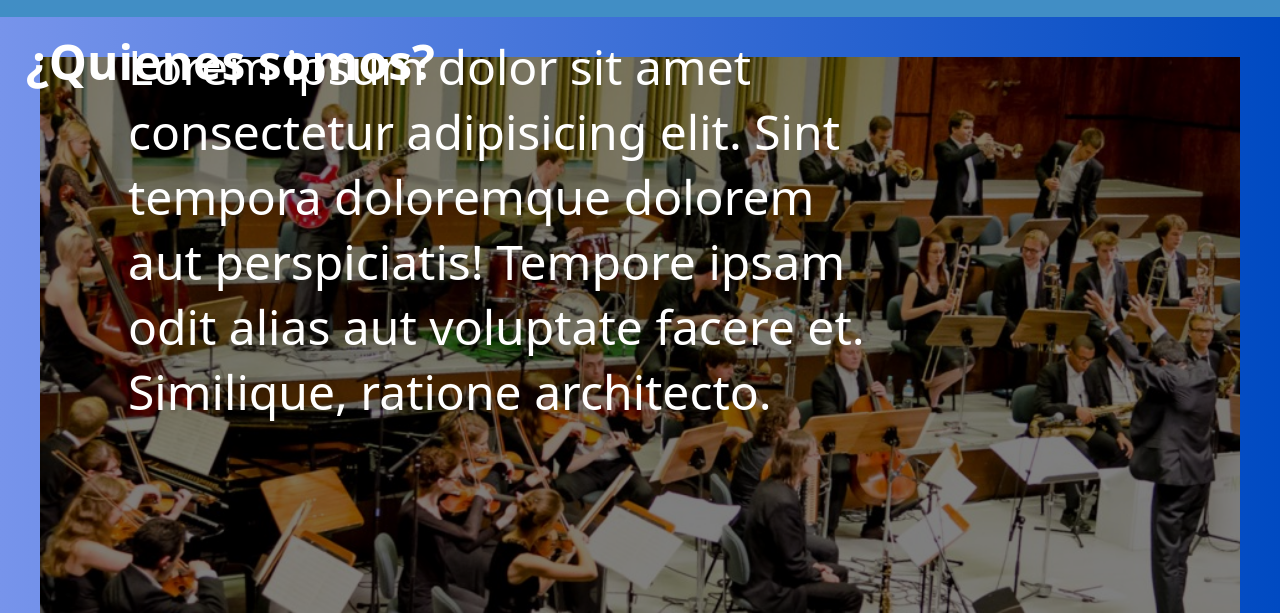
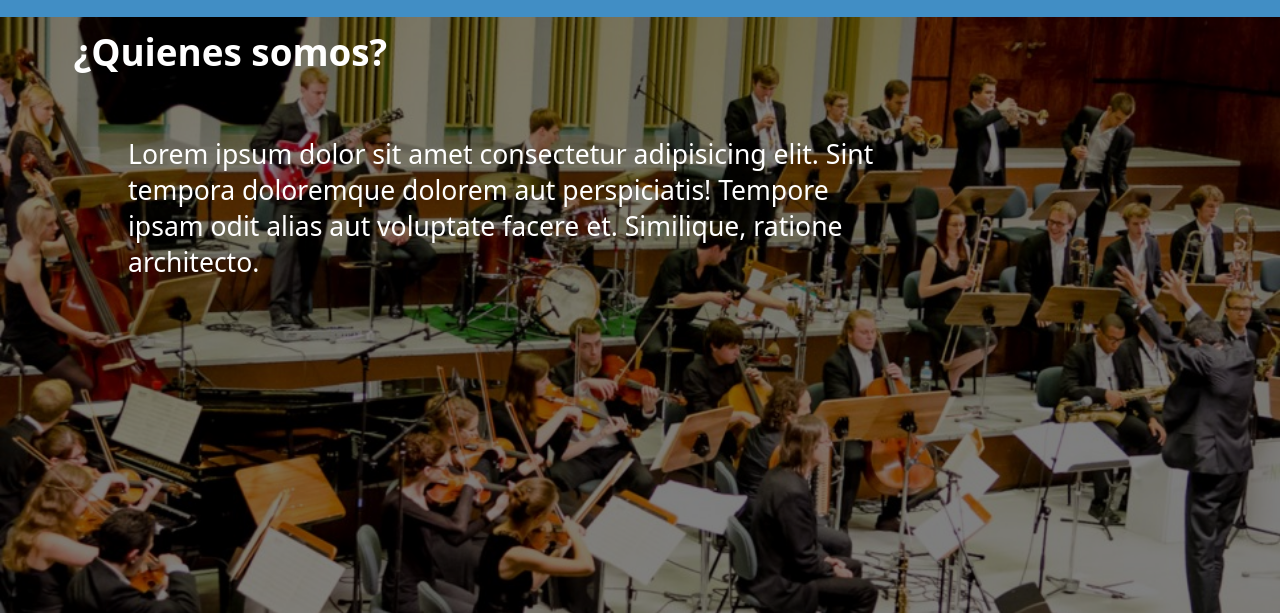
Before and after one commit to MatiasMRTZ/talento_tech_final, a plain HTML site: page index.html in a window 1280 px wide. Shown: the part 187-800 px from the top of the page. Drawn offline with Linux system fonts and the light colour scheme.

Commit message:
mejora fondo

```diff
--- a/css/style.css
+++ b/css/style.css
@@ -30,11 +30,11 @@ a{
 }
 
 #intro{
-    padding: 40px;
+    padding: 0px;
 }
 
 .intro h1{
-    font-size: 3rem;
+    font-size: calc(2vw + .7em);
     color: white;
     position: absolute;
     top: 26%;
@@ -43,7 +43,7 @@ a{
 }
 
 .intro p{
-    font-size: 3rem;
+    font-size: calc(1.2vw + .7em);
     color: white;
     position: absolute;
     top: 46%;
@@ -167,6 +167,10 @@ a{
     background-color: rgb(182, 206, 242);
 }
 
+.reseña p{
+    font-size: calc(1vw + .3em);
+}
+
 #inscripcion{
     padding: 100px
 }
```
